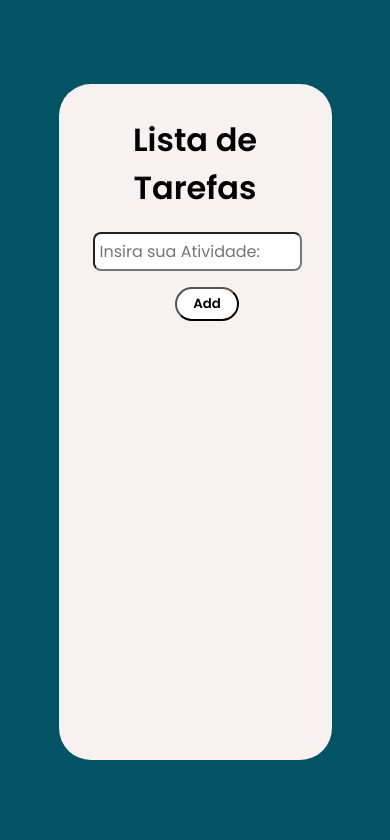
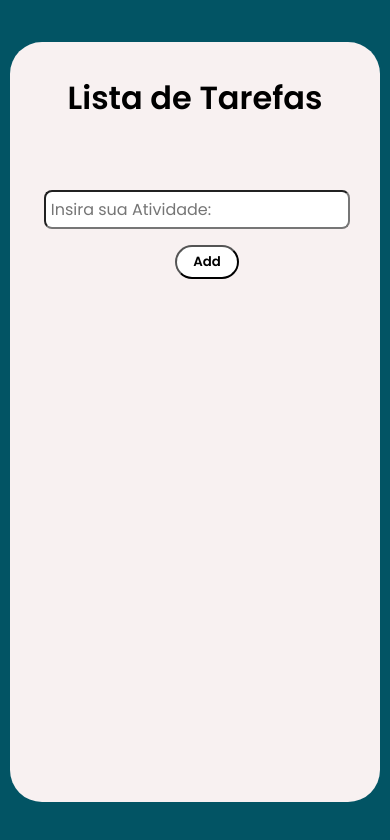
Before and after one commit to Deniks71/new_ToDoList, a plain HTML site: page index.html in a window 390 px wide. Drawn offline with Linux system fonts and the light colour scheme.

Commit message:
Mudando tamanho da box da tela

```diff
--- a/mediaqueries.css
+++ b/mediaqueries.css
@@ -4,8 +4,8 @@
         flex-direction: column;
         padding: 2rem;
         background-color: #F8F1F1;
-        height: 80%;
-        width: 70%;
+        height: 90%;
+        width: 95%;
         border-radius: 2rem;
         max-width: 30rem;
         gap: 1rem;
```
